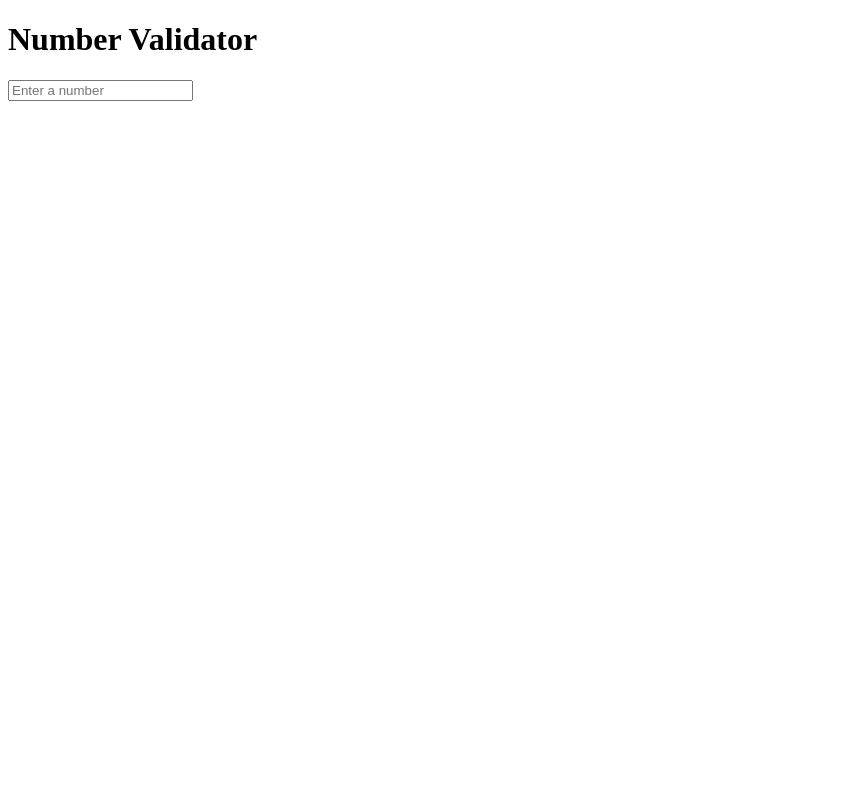
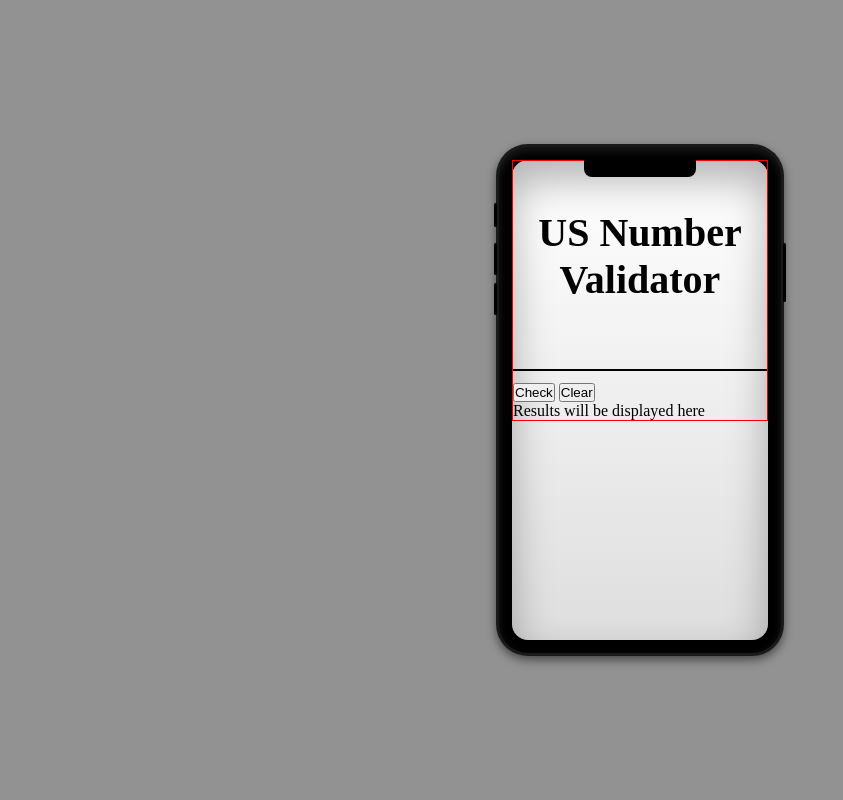
Before and after one commit to Premisterio/Mini-projects, a PHP site: page / in a window 1280 px wide. Shown: the whole page, without its empty margins (0-843 px from the left). Run offline with PHP 8.4, Linux system fonts and the light colour scheme.

Commit message:
Updated style for the app
Changes:
- Designed basic html/css layout
- Added comments specifying todos

```diff
--- a/javaScript/numberValidator/index.html
+++ b/javaScript/numberValidator/index.html
@@ -3,16 +3,34 @@
 <head>
     <meta charset="UTF-8">
     <meta name="viewport" content="width=device-width, initial-scale=1.0">
-    <title>Document</title>
+    <title>US Number Validator</title>
     <link rel="stylesheet" href="styles.css">
 </head>
+
 <body>
+    <main class="main">
+        <div class="phone-outline">
+            <div class="phone-lip"></div>
+            <div class="phone-monitor">
+                <div class="app">
+                    <h1>US Number Validator</h1>
+                    <input id="user-input" type="number">
+                    <button id="check-btn">Check</button>
+                    <button id="clear-btn">Clear</button>
+                    <p id="results-div">Results will be displayed here</p>
+                </div>
+            </div>
+            <div class="side-button-top"></div>
+            <div class="side-button-middle"></div>
+            <div class="side-button-bottom"></div>
+            <div class="volume-button"></div>
+        </div>
 
-    <div class="container">
-        <h1>Number Validator</h1>
-        <input type="text" id="number" placeholder="Enter a number">
-    </div>
-
+    </main>
+    <!-- TODO:
+    - add hint for the user
+    - add footer
+    -->
     <script src="script.js"></script>
 </body>
 </html>
--- a/javaScript/numberValidator/styles.css
+++ b/javaScript/numberValidator/styles.css
@@ -1 +1,137 @@
-/* Add font, css reset */
+/* TODO: add font, hint for the user and footer */
+
+/* Color palette */
+:root {
+  --grey: #ffffff1a;
+  --black: #000000;
+}
+
+/* CSS Reset */
+* {
+  margin: 0;
+  padding: 0;
+  box-sizing: border-box;
+}
+
+/* Background */
+body {
+  display: flex;
+  justify-content: center;
+  align-items: center;
+  height: 100vh;
+  background-color: rgb(146, 146, 146);
+}
+
+/* Phone container */
+.phone-outline {
+  background-color: var(--black);
+  border-radius: 2rem;
+  width: 18rem;
+  height: 32rem;
+  position: relative;
+  display: flex;
+  align-items: center;
+  justify-content: center;
+  box-shadow: 0rem 0.25rem 0.625rem rgba(0, 0, 0, 0.5),
+    inset 0rem 0.25rem 0.5rem var(--grey);
+  border: 0.2rem solid var(--grey);
+}
+
+/* Phone speaker lip */
+.phone-lip {
+  background-color: var(--black);
+  width: 7rem;
+  height: 1.1rem;
+  position: absolute;
+  top: 0.8rem;
+  left: 50%;
+  transform: translateX(-50%);
+  border-bottom-right-radius: 0.5rem;
+  border-bottom-left-radius: 0.5rem;
+  z-index: 3;
+  display: flex;
+  justify-content: center;
+  align-items: center;
+}
+
+/* Screen */
+.phone-monitor {
+  background: linear-gradient(to bottom, #ffffff, #dedede);
+  width: 16rem;
+  height: 30rem;
+  position: absolute;
+  top: 50%;
+  left: 50%;
+  transform: translate(-50%, -50%);
+  border-radius: 1rem;
+  z-index: 2;
+  box-shadow: inset 0rem 1.25rem 2.5rem rgba(0, 0, 0, 0.3);
+}
+
+/* Left side Buttons */
+.side-button-top {
+  position: absolute;
+  left: -0.3rem;
+  top: 3.5rem;
+  width: 0.2rem;
+  height: 1.5rem;
+  background: var(--black);
+  border-radius: 0.3125rem;
+}
+
+.side-button-middle {
+  position: absolute;
+  left: -0.3rem;
+  top: 6rem;
+  width: 0.2rem;
+  height: 2rem;
+  background: var(--black);
+  border-radius: 0.3rem;
+}
+
+.side-button-bottom {
+  position: absolute;
+  left: -0.3rem;
+  width: 0.2rem;
+  top: 8.5rem;
+  height: 2rem;
+  background: var(--black);
+  border-radius: 0.3rem;
+}
+
+/* Right power button */
+.volume-button {
+  position: absolute;
+  right: -0.3rem;
+  top: 6rem;
+  width: 0.2rem;
+  height: 3.7rem;
+  background: var(--black);
+  border-radius: 0.3rem;
+}
+
+/* App inside the mockup */
+.app {
+  border: 1px solid red;
+}
+
+/* Title */
+h1 {
+  text-align: center;
+  margin-top: 3rem;
+  margin-bottom: 1.5rem;
+  color: var(--black);
+  font-size: 2.5rem;
+}
+
+#user-input {
+  padding: 0.75rem;
+  margin-bottom: 0.75rem;
+  width: 100%;
+  border: none;
+  border-bottom: 2px solid var(--black);
+  background: transparent;
+  color: var(--black);
+  outline: none;
+  font-size: 1rem;
+}
```
Also changed, not shown: javaScript/numberValidator/script.js (+18 -3 lines).
